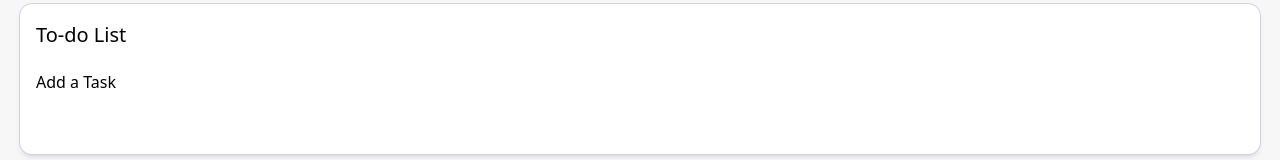
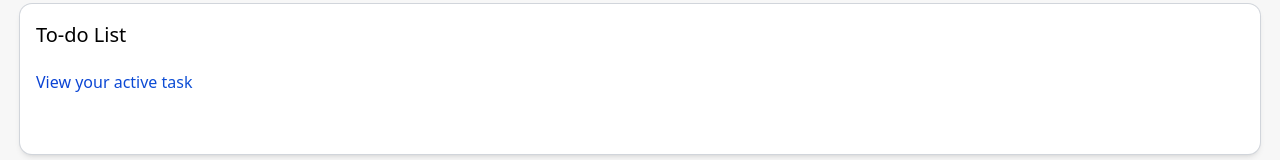
Before and after one commit to jeffreychery009/Dashboard-profile, a React (Vite) app: page / in a window 1280 px wide. Shown: the part 788-948 px from the top of the page. Built offline with nearby package versions, Linux system fonts and the light colour scheme; no server answers.

Commit message:
Additional changes

```diff
--- a/src/components/Cards/TodoListCard.tsx
+++ b/src/components/Cards/TodoListCard.tsx
@@ -6,7 +6,9 @@ const TodoListCard = () => {
       <div className="card-style">
         <Link to="/todolist">
           <h3 className="text-sm font-medium mb-4">To-do List</h3>
-          <p>Add a Task</p>
+          <p className="bg-blue-gradient bg-clip-text text-transparent">
+            View your active task
+          </p>
         </Link>
       </div>
     </>
--- a/src/components/TodoList.tsx
+++ b/src/components/TodoList.tsx
@@ -5,7 +5,7 @@ import profileImage from "../assets/ProfileImage.jpg";
 import { Link } from "react-router-dom";
 import Navigation from "./Navigation";
 
-interface TodoItem {
+export interface TodoItem {
   id: number;
   title: string;
   description: string;
@@ -24,6 +24,11 @@ const TodoList = () => {
   useEffect(() => {
     const storedTodoList = JSON.parse(localStorage.getItem("todoList") || "[]");
     setTodoList(storedTodoList);
+  }, []);
+
+  useEffect(() => {
+    // Scroll to the top of the page when this component is mounted
+    window.scrollTo(0, 0);
   }, []);
 
   return (
```
